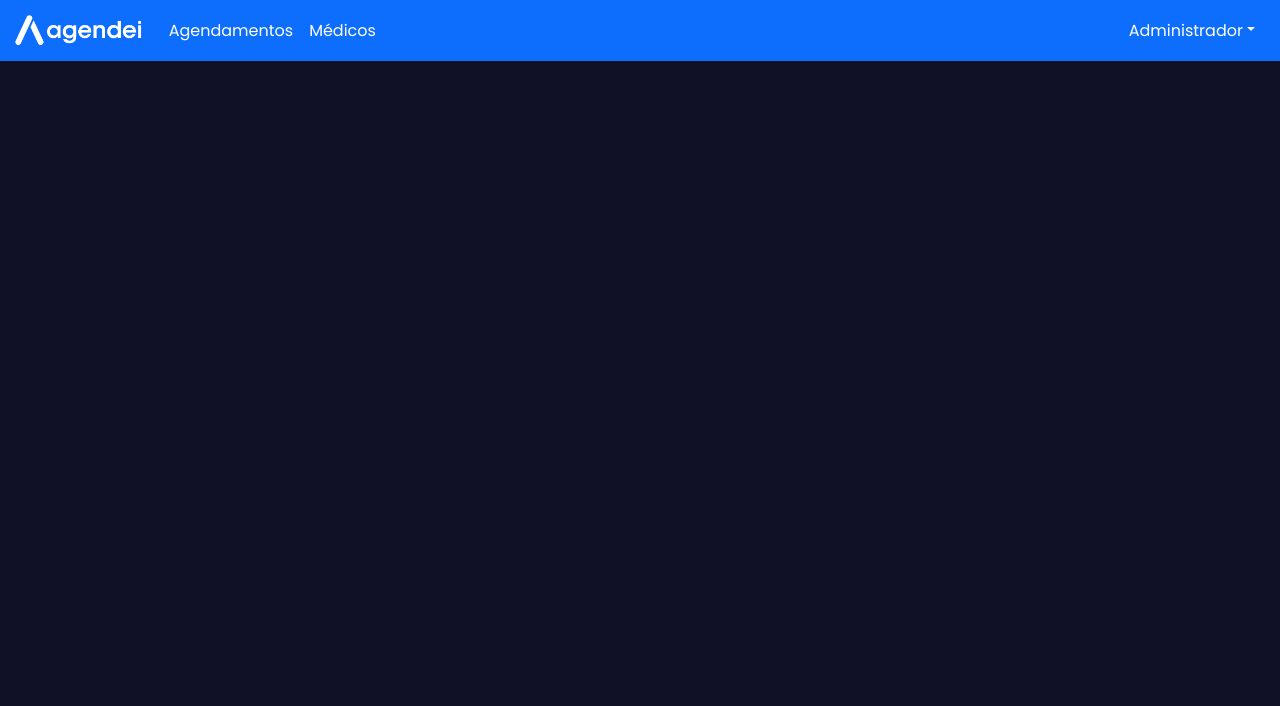
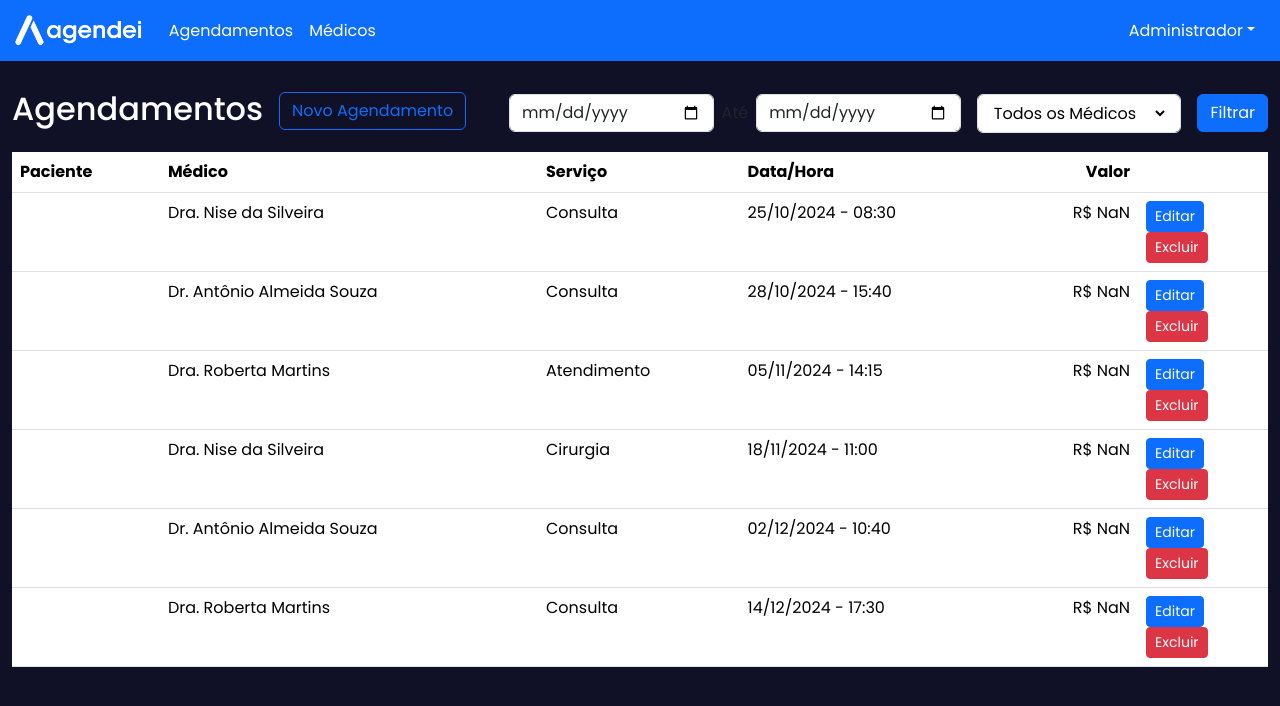
Before and after one commit to FilipeRabelo/app-agendei-web, a React (Vite) app: page /appointments in a window 1280 px wide. Shown: the top 706 px of the page. Built offline with nearby package versions, Linux system fonts and the light colour scheme.

Commit message:
app agendei web

```diff
--- /dev/null
+++ b/src/components/appointment/appointment.jsx
@@ -0,0 +1,46 @@
+/* eslint-disable react/prop-types */
+
+export default function Appointment(props) {    // para receber as props enviadas da pagina
+
+  const dt = new Date(props.booking_date);
+  return (
+
+    <tr>
+      <td scope='col'>{ props.user }</td>
+      <td scope='col'>{ props.doctor }</td>
+      <td scope='col'>{ props.service }</td>
+
+      <td scope='col'>
+        { new Intl.DateTimeFormat('pt-br', { dateStyle: 'short' }).format(dt) } - { props.booking_hour }
+      </td>
+
+      <td scope='col' className="text-end">
+        { new Intl.NumberFormat('pt-br', { style: 'currency', currency: 'BRL' }).format(props.price) }
+      </td>
+
+      <td scope='col'>
+        <div>
+          <button className="btn btn-sm btn-primary">Editar</button>
+        </div>
+        <div>
+          <button className="btn btn-sm btn-danger">Excluir</button>
+        </div>
+      </td>
+
+    </tr>
+
+  )
+}
+
+// <Appointment
+//   key={ ap.id_appointment }      // envidando as props para o component
+//   id_appointment={ ap.id_appointment }
+//   user={ ap.user }
+//   doctor={ ap.doctor }
+//   service={ ap.service }
+//   booking_date={ ap.booking_date }
+//   booking_hour={ ap.booking_hour }
+//   price={ ap.price }
+//   clickEdite={ ClickEdite }
+//   clickDelete={ ClickDelete }
+// />
--- /dev/null
+++ b/src/constants/data.js
@@ -0,0 +1,141 @@
+export const doctors = [
+  {
+    id_doctor: 1,
+    name: "Dr. Armando Matheus",
+    specialty: "Ginecologia e obstetrícia",
+    icon: "M"
+  },
+  {
+    id_doctor: 2,
+    name: "Dra. Ana Beatriz Rutini",
+    specialty: "Cardiologista",
+    icon: "F"
+  },
+  {
+    id_doctor: 3,
+    name: "Dr. Antônio Almeida Souza ",
+    specialty: "Pediatria",
+    icon: "M"
+  },
+  {
+    id_doctor: 4,
+    name: "Dra. Roberta Martins",
+    specialty: "Clínica Geral",
+    icon: "F"
+  },
+  {
+    id_doctor: 5,
+    name: "Dra. Nise da Silveira",
+    specialty: "Cirurgia Plástica",
+    icon: "F"
+  },
+  {
+    id_doctor: 6,
+    name: "Dr. Jonatan Silvestre",
+    specialty: "Pediatria",
+    icon: "M"
+  },
+  {
+    id_doctor: 7,
+    name: "Dr. José Eduardo Souza",
+    specialty: "Clínica Geral",
+    icon: "M"
+  },
+  {
+    id_doctor: 8,
+    name: "Dra. Adriana Melo",
+    specialty: "Clínica Geral",
+    icon: "F"
+  },
+  {
+    id_doctor: 9,
+    name: "Dra. Valeria Petri",
+    specialty: "Cirurgia Plástica",
+    icon: "F"
+  }
+
+];
+
+export const appointments = [
+  {
+    id_appointment: 1,
+    service: "Consulta",
+    doctor: "Dra. Nise da Silveira",
+    specialty: "Cirurgia Plástica",
+    booking_date: "2024-10-25",
+    booking_hour: "08:30",
+  },
+  {
+    id_appointment: 2,
+    service: "Consulta",
+    doctor: "Dr. Antônio Almeida Souza",
+    specialty: "Pediatria",
+    booking_date: "2024-10-28",
+    booking_hour: "15:40",
+  },
+  {
+    id_appointment: 3,
+    service: "Atendimento",
+    doctor: "Dra. Roberta Martins",
+    specialty: "Clínica Geral",
+    booking_date: "2024-11-05",
+    booking_hour: "14:15",
+  },
+  {
+    id_appointment: 4,
+    service: "Cirurgia",
+    doctor: "Dra. Nise da Silveira",
+    specialty: "Cirurgia Plástica",
+    booking_date: "2024-11-18",
+    booking_hour: "11:00",
+  },
+  {
+    id_appointment: 5,
+    service: "Consulta",
+    doctor: "Dr. Antônio Almeida Souza",
+    specialty: "Pediatria",
+    booking_date: "2024-12-02",
+    booking_hour: "10:40",
+  },
+  {
+    id_appointment: 6,
+    service: "Consulta",
+    doctor: "Dra. Roberta Martins",
+    specialty: "Clínica Geral",
+    booking_date: "2024-12-14",
+    booking_hour: "17:30",
+  }
+]
+
+export const doctors_services = [
+  {
+    id_service: 1,
+    description: "Consulta Médica",
+    price: 499.99
+  },
+  {
+    id_service: 2,
+    description: "Drenagem Linfática",
+    price: 650
+  },
+  {
+    id_service: 3,
+    description: "Lipoaspiração",
+    price: 5000
+  },
+  {
+    id_service: 4,
+    description: "Mamoplastia",
+    price: 1700
+  },
+  {
+    id_service: 5,
+    description: "Massagem",
+    price: 1100
+  },
+  {
+    id_service: 6,
+    description: "Rinoplastia",
+    price: 1690
+  }
+];
--- a/src/pages/Appointments/appointments.css
+++ b/src/pages/Appointments/appointments.css
@@ -0,0 +1,8 @@
+.select-custom option{
+  border-radius: 1rem; /* Ajuste o valor conforme necessário */
+  font-weight: 500;
+}
+
+.h2{
+  color: white;
+}
--- a/src/pages/Appointments/appointments.jsx
+++ b/src/pages/Appointments/appointments.jsx
@@ -1,11 +1,98 @@
+
+import './appointments.css';
+import { Link } from "react-router-dom";
+import { appointments, doctors } from '../../constants/data.js';
+import Appointment from "../../components/appointment/appointment.jsx";
 import NavBar from "../../components/navbar/navbar";
 
 
 export default function Appointments() {
+
+  function ClickEdite(id_appointment) {
+    alert("ClickEdite" + id_appointment);
+  }
+
+  function ClickDelete(id_appointment) {
+    alert("ClickDelete" + id_appointment);
+  }
+
   return (
-    <div>
-      <NavBar/>
-      <h1>Appointments...</h1>
+    <div className="container-fluid mt-page">
+      <NavBar />
+
+      <div className="d-flex justify-content-between align-items-center">
+
+        <div className="d-flex align-items-center" >
+          <h2 className="d-inline h2">Agendamentos</h2>
+          <Link to='/appointments/add' className='btn btn-outline-primary ms-3 mb-1'>
+            Novo Agendamento
+          </Link>
+        </div>
+
+        <div className="d-flex justify-content-end align-items-center">
+
+          <input id="startDate" className="form-control" type="date" />
+          <span className="m-2">Até</span>
+          <input id="startEndDate" className="form-control" type="date" />
+
+          <div className="form-control ms-3 me-3">
+            <select name="doctor" id="doctor" className="select-custom">
+              <option value="">Todos os Médicos</option>
+              {
+                doctors.map((medico) => {
+                  return (
+                    <option key={ medico } value={ medico.id_doctor }>
+                      { medico.name }
+                    </option>
+                  )
+                })
+              }
+            </select>
+          </div>
+
+          <button className="btn btn-primary">
+            Filtrar
+          </button>
+
+        </div>
+
+      </div>
+
+      <div className="mt-3">
+        <table className="table table-hover">
+          <thead className="bg-primary rounded-3">
+            <tr>
+              <th scope='col'>Paciente</th>
+              <th scope='col'>Médico</th>
+              <th scope='col'>Serviço</th>
+              <th scope='col'>Data/Hora</th>
+              <th scope='col' className="text-end">Valor</th>
+              <th scope='col' className="col-buttons"></th>
+            </tr>
+          </thead>
+
+          <tbody>
+            {
+              appointments.map((Appoint) => {
+                return (
+                  <Appointment key={ Appoint.id_appointment }      // envidando as props para o component
+                    id_appointment={ Appoint.id_appointment }
+                    user={ Appoint.user}
+                    doctor={ Appoint.doctor }
+                    service={ Appoint.service }
+                    booking_date={ Appoint.booking_date }
+                    booking_hour={ Appoint.booking_hour }
+                    price={ Appoint.price }
+                    clickEdite={ ClickEdite }
+                    clickDelete={ ClickDelete }
+                  />
+                )
+              })
+            }
+          </tbody>
+        </table>
+      </div>
+
     </div>
   );
 }
--- a/src/styles/global.css
+++ b/src/styles/global.css
@@ -6,6 +6,21 @@ html, body{
   /* color: #FFF; */
   overflow-x: hidden;
 }
+
+.mt-page{
+  margin-top: 90px;
+}
+
+select{
+  border: 0;
+  background-color: #FFF;
+
+  cursor: pointer;
+  width: 100%;
+}
+
+
+
 
 ::-webkit-scrollbar {
   width: 15px; /*Largura da barra vertical*/
```
Also changed, not shown: src/constants/api.js (added, +7 -0 lines), src/constants/calendar.js (added, +20 -0 lines), src/constants/icon.js (added, +10 -0 lines), src/constants/theme.js (added, +29 -0 lines).
